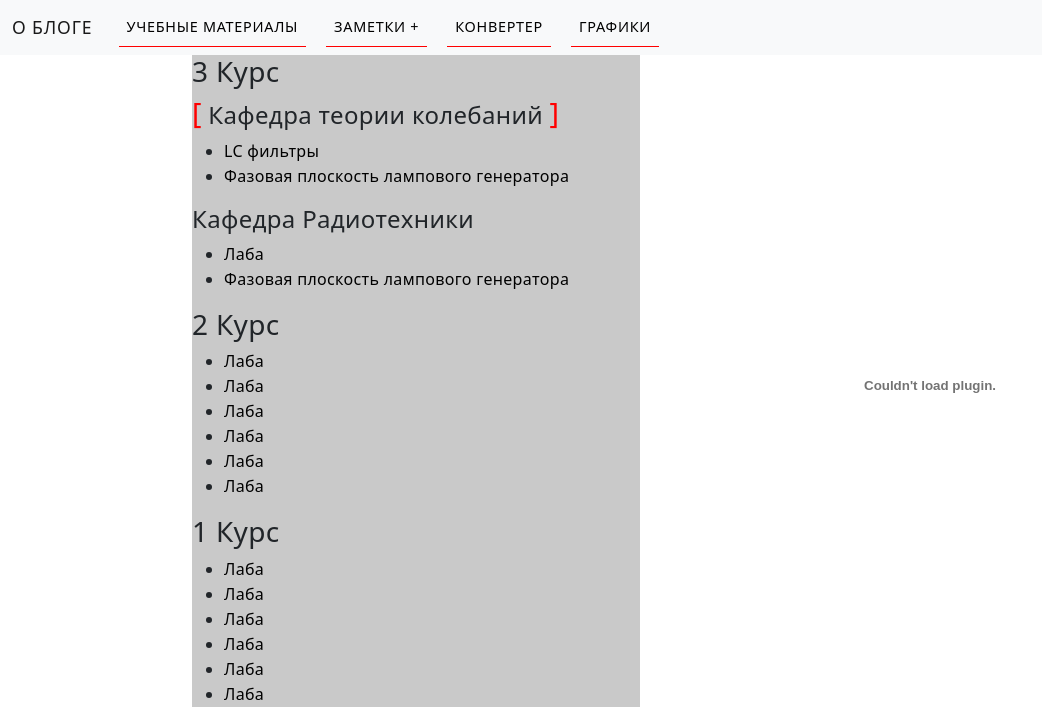
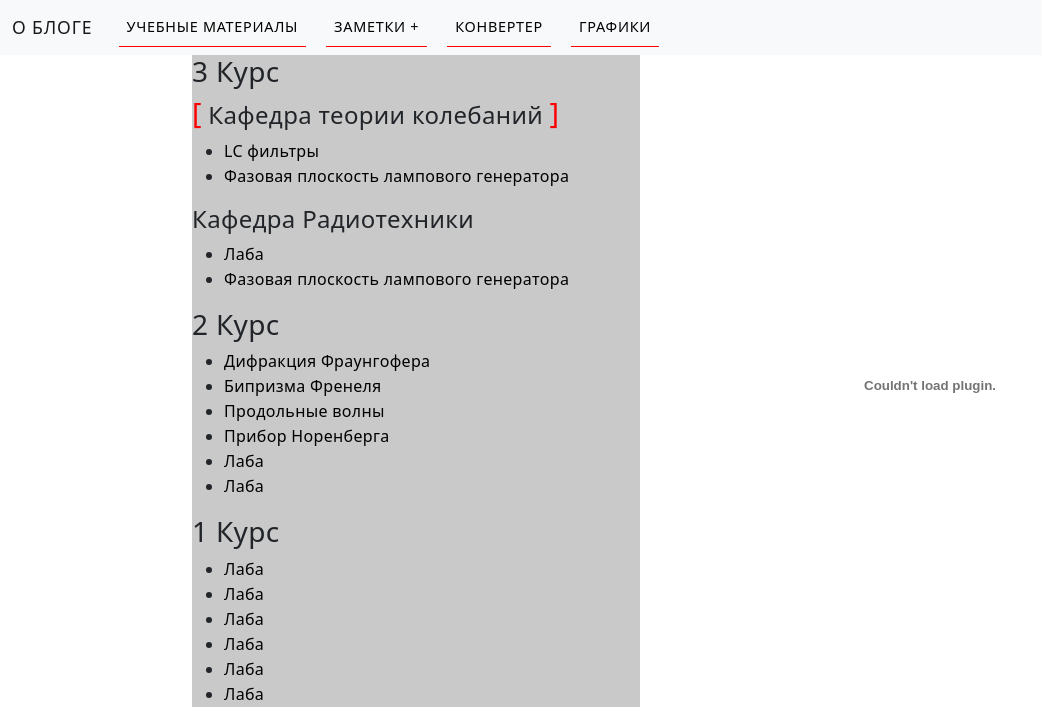
Before and after one commit to YurikBel/BelGor, a Django app: template mainpage/templates/labs.html in a window 1280 px wide. Shown: the top 709 px of the page, without its empty margins (0-1042 px from the left). Run offline with Django 3.2, Linux system fonts and the light colour scheme; the template is opened without the code that fills it, so the values that code supplies are empty.

Commit message:
Добавил лабы

```diff
--- a/mainpage/templates/labs.html
+++ b/mainpage/templates/labs.html
@@ -23,12 +23,11 @@
     </div>
     <div class="curs curs2">
         <h3>2 Курс </h3>
-
         <ul>
-            <li><a class="elem" href="#" download="newfilename">Лаба</a></li>
-            <li><a class="elem" href="#" download="newfilename">Лаба</a></li>
-            <li><a class="elem" href="#" download="newfilename">Лаба</a></li>
-            <li><a class="elem" href="#" download="newfilename">Лаба</a></li>
+            <li><a class="elem" data-href-file="/static/laboratories/fraungofers_difraction.pdf" href="#">Дифракция Фраунгофера</a></li>
+            <li><a class="elem" data-href-file="/static/laboratories/frenel.pdf" href="#">Бипризма Френеля</a></li>
+            <li><a class="elem" data-href-file="/static/laboratories/longitudinal_waves.pdf" href="#" >Продольные волны</a></li>
+            <li><a class="elem" data-href-file="/static/laboratories/norenberg312.pdf" href="#" >Прибор Норенберга</a></li>
             <li><a class="elem" href="#" download="newfilename">Лаба</a></li>
             <li><a class="elem" href="#" download="newfilename">Лаба</a></li>
         </ul>
```
Also changed, not shown: 5 other files.
